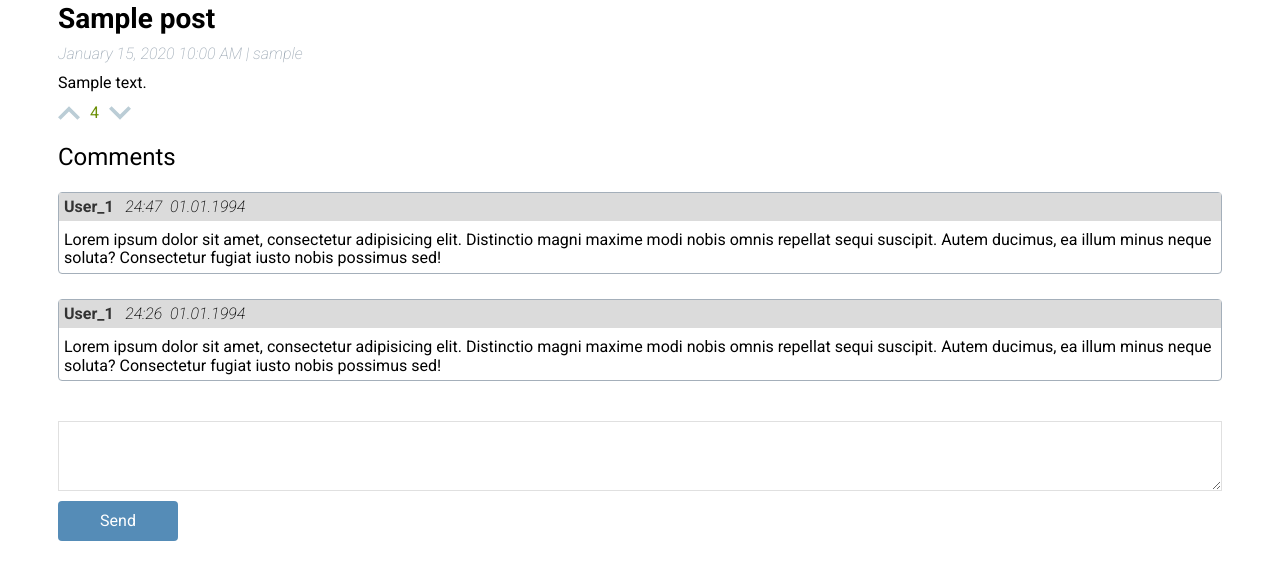
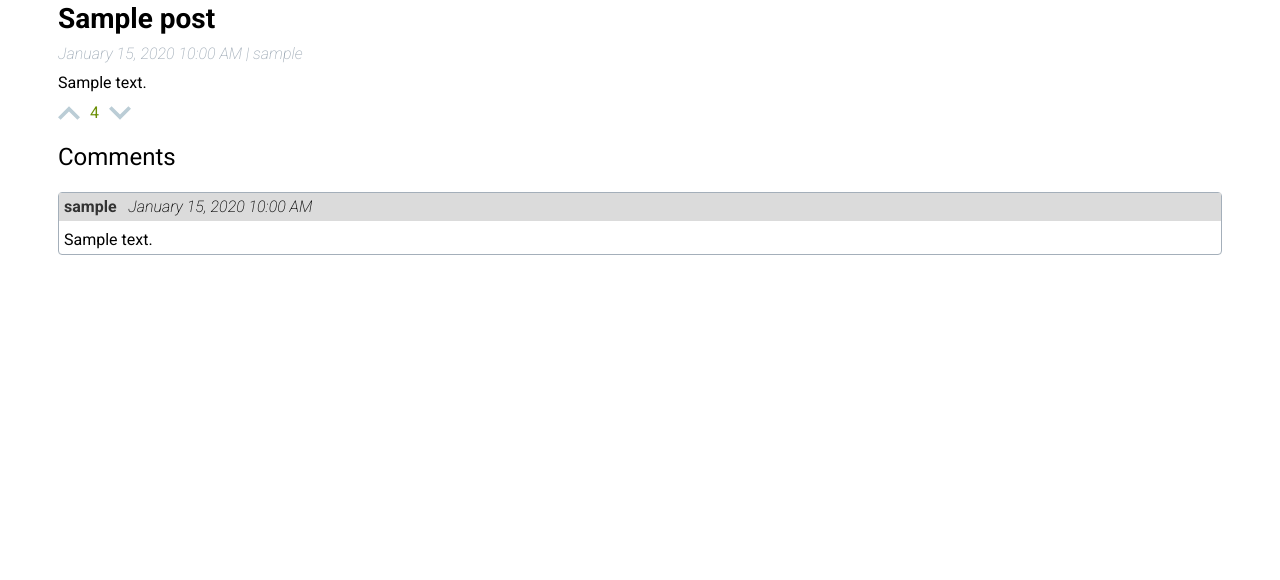
Before and after one commit to Andrey-Ysk/blog_project, a Flask app: page /post/1 in a window 1280 px wide. Shown: the part 202-782 px from the top of the page. Run offline with Flask 2, Linux system fonts and the light colour scheme; tables that the repository leaves empty hold one stand-in row (values such as "Sample post"); some libraries are stand-ins or nearby versions.

Commit message:
add real comment view, add comment login required

```diff
--- a/app/models.py
+++ b/app/models.py
@@ -52,19 +52,19 @@ class Post(db.Model):
     users = db.relationship('User', secondary='posts_rating', backref='post')
 
     def __repr__(self):
-        return '<Post %r>' % self.title
+        return '<Post %r>' % self.id
 
 
 class Comment(db.Model):
     __tablename__ = 'comments'
     id = db.Column(db.Integer, primary_key=True)
     text = db.Column(db.String(256))
-    date = db.Column(db.DateTime)
+    timestamp = db.Column(db.DateTime, default=datetime.utcnow)
     post_id = db.Column(db.Integer, db.ForeignKey('posts.id'))
     user_id = db.Column(db.Integer, db.ForeignKey('users.id'))
 
     def __repr__(self):
-        return '<Comment %r' % self.text
+        return '<Comment %r>' % self.id
 
 
 PostRating = db.Table('posts_rating',
--- a/app/templates/post_full.html
+++ b/app/templates/post_full.html
@@ -39,26 +39,16 @@
         <div class="comments">
             <a href="comments"></a>
             <span class="comments__head-title">Comments</span>
+            {% for comment in comments_list %}
             <div class="comments__item">
                 <div class="comments_title">
-                    <span class="comments__username">User_1</span>
-                    <span class="comments__date">  24:47  01.01.1994</span>
+                    <span class="comments__username">{{ comment.user.username }}</span>
+                    <span class="comments__date">  {{ moment(comment.timestamp).format('LLL') }}</span>
                 </div>
-                <p class="comments__text">Lorem ipsum dolor sit amet, consectetur adipisicing elit. Distinctio
-                    magni maxime modi nobis omnis repellat sequi suscipit. Autem ducimus, ea illum minus neque
-                    soluta? Consectetur fugiat iusto nobis possimus sed!
-                </p>
+                <p class="comments__text">{{ comment.text }}</p>
             </div>
-            <div class="comments__item">
-                <div class="comments_title">
-                    <span class="comments__username">User_1</span>
-                    <span class="comments__date">  24:26  01.01.1994</span>
-                </div>
-                <p class="comments__text">Lorem ipsum dolor sit amet, consectetur adipisicing elit. Distinctio
-                    magni maxime modi nobis omnis repellat sequi suscipit. Autem ducimus, ea illum minus neque
-                    soluta? Consectetur fugiat iusto nobis possimus sed!
-                </p>
-            </div>
+            {% endfor %}
+            {% if current_user.is_authenticated %}
             <div class="comments__add">
                 <form class="form" id="comment_form" method="POST">
                     {{ form.csrf_token }}
@@ -68,6 +58,7 @@
                     </fieldset>
                 </form>
             </div>
+            {% endif %}
         </div>
     </div>
 </div>
--- a/app/views.py
+++ b/app/views.py
@@ -21,8 +21,8 @@ def logout():
 
 @app.route('/post/<int:post_id>', methods=['GET', 'POST'])
 def post_full(post_id):
-    comment_text = None
     post = Post.query.all()[post_id - 1]
+    comments_list = Comment.query.filter_by(post_id=post_id).all()
     form = CommentForm(request.form)
 
     if form.validate():
@@ -31,7 +31,7 @@ def post_full(post_id):
 
     form.comment_text.data = ''
 
-    return render_template('post_full.html', form=form, comment_text=comment_text, post=post)
+    return render_template('post_full.html', form=form, post=post, comments_list=comments_list)
 
 
 @app.route('/signin', methods=['GET', 'POST'])
@@ -63,6 +63,7 @@ def registration():
     form = RegistrationForm(request.form)
 
     # TODO: validate data
+    # TODO: if refactoring
 
     if form.validate():
         if form.password.data != form.repeat_password.data:
```
Also changed, not shown: migrations/versions/74c3910ff3dd_change_comment_date_to_comment_timestamp.py (added, +34 -0 lines).
